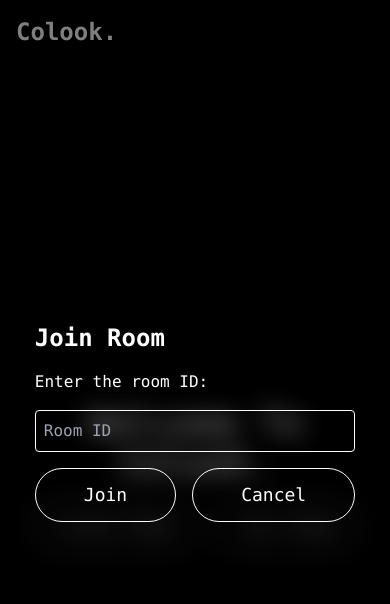
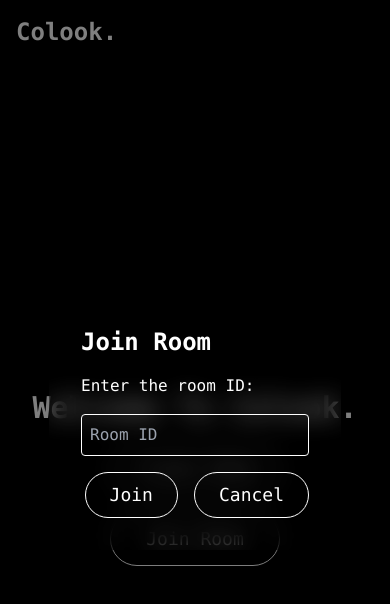
Before and after one commit to SaranSrini03/colook, a Next.js app: page / in a window 390 px wide. Both pictures are taken after a click on the button "Join Room". Shown: the top 604 px of the page. Built offline with nearby package versions, Linux system fonts and the light colour scheme.

Commit message:
changes4

```diff
--- a/pages/landingpage.js
+++ b/pages/landingpage.js
@@ -40,17 +40,17 @@ export default function Home() {
   };
 
   return (
-    <div className="flex flex-col items-center justify-center min-h-screen text-white font-mono">
-      <h1 className="text-4xl font-bold text-center mb-4">Welcome To Colook.</h1>
-      <div className="flex space-x-4 mb-4">
+    <div className="flex flex-col items-center justify-center min-h-screen text-white font-mono px-4">
+      <h1 className="text-3xl md:text-4xl font-bold text-center mb-4">Welcome To Colook.</h1>
+      <div className="flex flex-col sm:flex-row space-y-4 sm:space-y-0 sm:space-x-4 mb-4">
         <button
-          className="rounded-full border border-white bg-transparent text-white px-6 py-3 text-lg transition-transform duration-300 ease-in-out"
+          className="rounded-full border border-white bg-transparent text-white px-6 py-3 text-lg transition-transform duration-300 ease-in-out w-full sm:w-auto"
           onClick={handleCreateRoom}
         >
           Create Room
         </button>
         <button
-          className="rounded-full border border-white bg-transparent text-white px-6 py-3 text-lg transition-transform duration-300 ease-in-out"
+          className="rounded-full border border-white bg-transparent text-white px-6 py-3 text-lg transition-transform duration-300 ease-in-out w-full sm:w-auto"
           onClick={handleJoinRoom}
         >
           Join Room
@@ -60,7 +60,7 @@ export default function Home() {
       {/* Modal for joining room */}
       {isJoinModalOpen && (
         <div className="fixed inset-0 bg-black bg-opacity-50 flex justify-center items-center">
-          <div className="bg-black bg-opacity-20 backdrop-blur-md px-32 py-20 rounded-lg shadow-lg relative">
+          <div className="bg-black bg-opacity-20 backdrop-blur-md px-8 py-8 md:px-32 md:py-20 rounded-lg shadow-lg relative">
             <h2 className="text-2xl font-bold mb-4">Join Room</h2>
             <p className="mb-4">Enter the room ID:</p>
             <input
@@ -73,13 +73,13 @@ export default function Home() {
             <div className="flex justify-end space-x-4">
               <button
                 onClick={handleSubmitRoomId}
-                className="rounded-full border border-white bg-transparent text-white px-12 py-3 text-lg transition-transform duration-300 ease-in-out"
+                className="rounded-full border border-white bg-transparent text-white px-6 py-2 text-lg transition-transform duration-300 ease-in-out"
               >
                 Join
               </button>
               <button
                 onClick={handleModalClose}
-                className="rounded-full border border-white bg-transparent text-white px-12 py-3 text-lg transition-transform duration-300 ease-in-out"
+                className="rounded-full border border-white bg-transparent text-white px-6 py-2 text-lg transition-transform duration-300 ease-in-out"
               >
                 Cancel
               </button>
```
